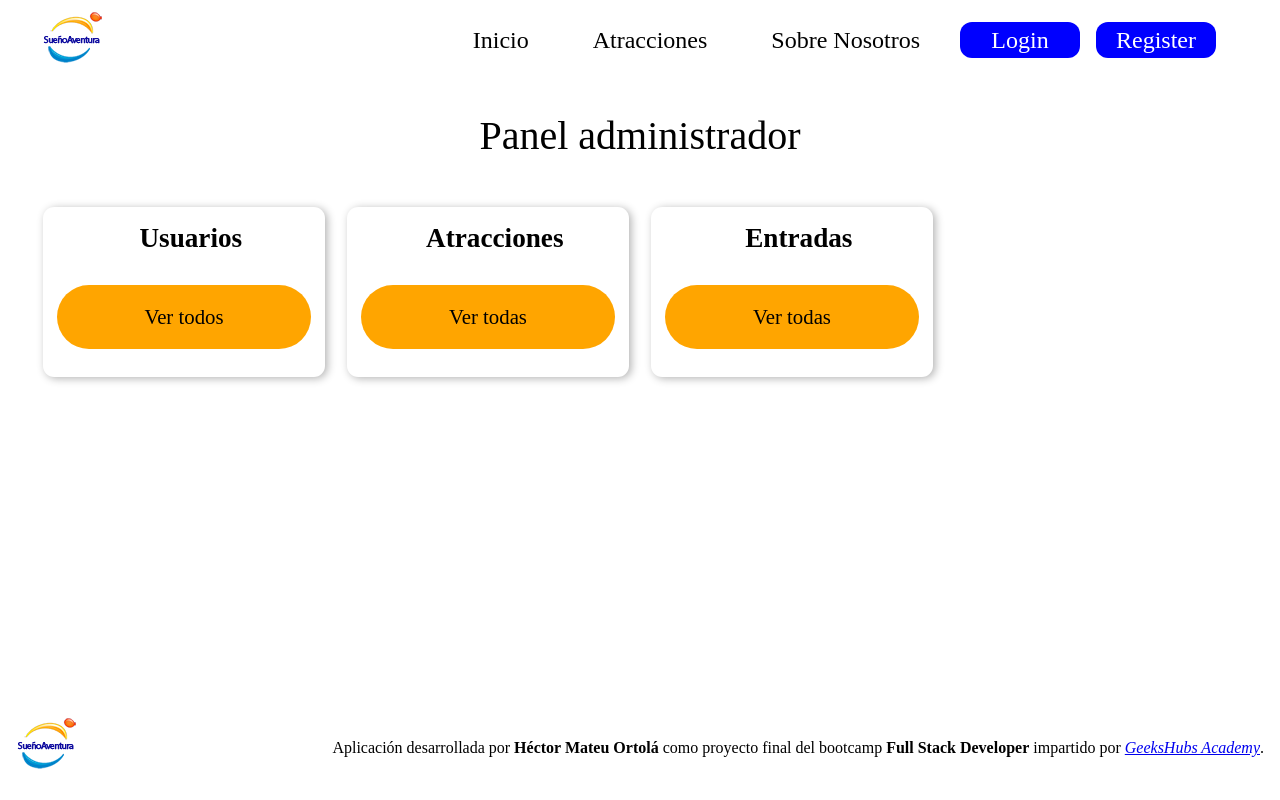
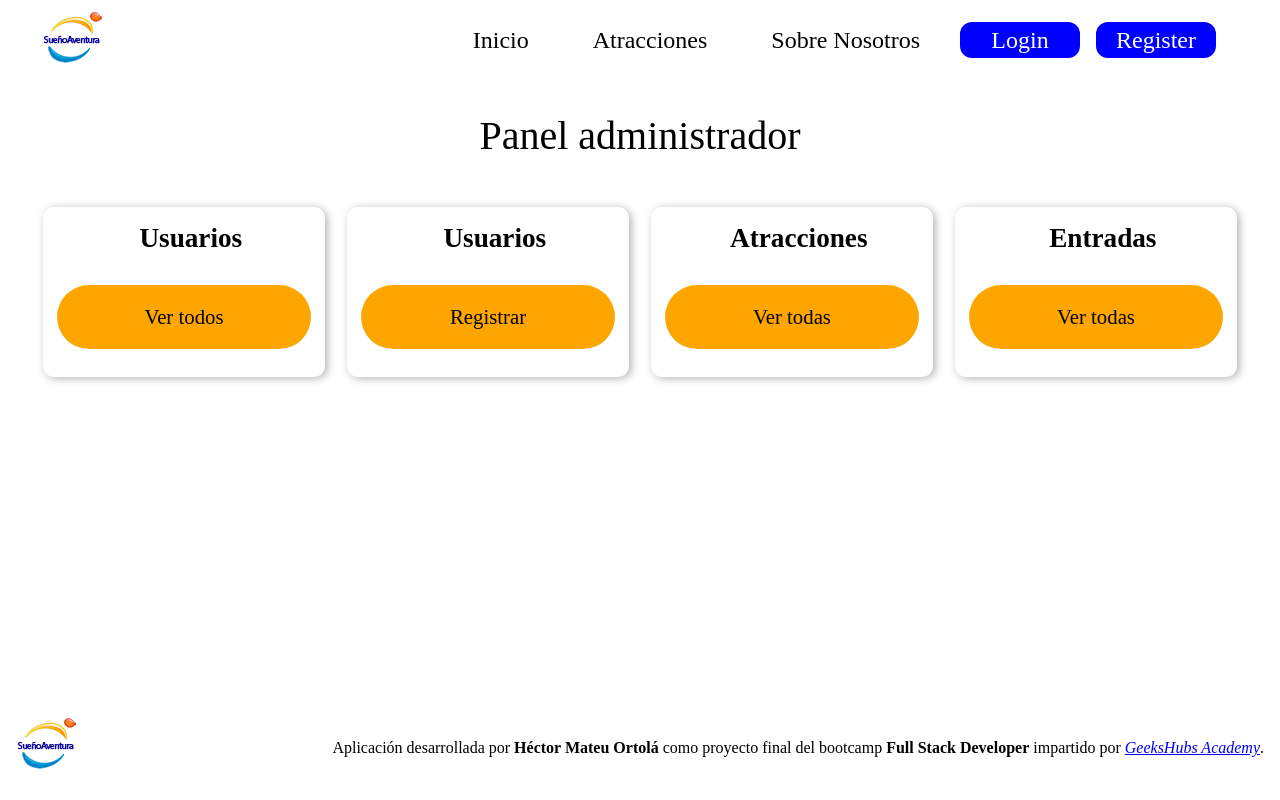
Before and after one commit to hmateu/frontendFinalProjectReact, a React (Vite) app: page /admin-panel in a window 1280 px wide. Built offline with nearby package versions, Linux system fonts and the light colour scheme.

Commit message:
feat: Modifies the register view so that if the admin is going to register a user, the login link does not appear

```diff
--- a/src/pages/AdminPanel/AdminPanel.jsx
+++ b/src/pages/AdminPanel/AdminPanel.jsx
@@ -18,6 +18,11 @@ export const AdminPanel = () => {
                         pathClick={'/users'}
                     />
                     <AdminCard
+                        name={'Usuarios'}
+                        button={'Registrar'}
+                        pathClick={'/register'}
+                    />
+                    <AdminCard
                         name={'Atracciones'}
                         button={'Ver todas'}
                         pathClick={'/attractions'}
--- a/src/pages/Register/Register.jsx
+++ b/src/pages/Register/Register.jsx
@@ -4,10 +4,14 @@ import { FormBtn } from "../../common/FormBtn/FormBtn";
 import { useNavigate } from "react-router-dom";
 import { checkForm } from "../../utils/validateForm";
 import { registerMe } from "../../utils/apiCalls/authCalls";
+import { useSelector } from "react-redux";
+import { userData } from "../Users/userSlice";
 
 export const Register = () => {
     const navigate = useNavigate();
     const [validation, setValidation] = useState(false);
+    const dataRedux = useSelector(userData);
+    const token = dataRedux?.credentials?.token;
 
     const [credentials, setCredentials] = useState({
         name: "",
@@ -72,9 +76,13 @@ export const Register = () => {
                 <div className="viewTitle">
                     ¡Nos alegramos de conocerte!
                 </div>
+                {
+                    !token && (
                         <div className="askAccount">
                             Si ya tienes cuenta, <span className="link" onClick={() => navigate('/login')}>inicia sesión aquí</span>
                         </div>
+                    )
+                }
                 <div className="dataForm">
                     <div className="textForm">
                         Nombre:
```
Lines whose indentation alone changed are shown as unchanged.
